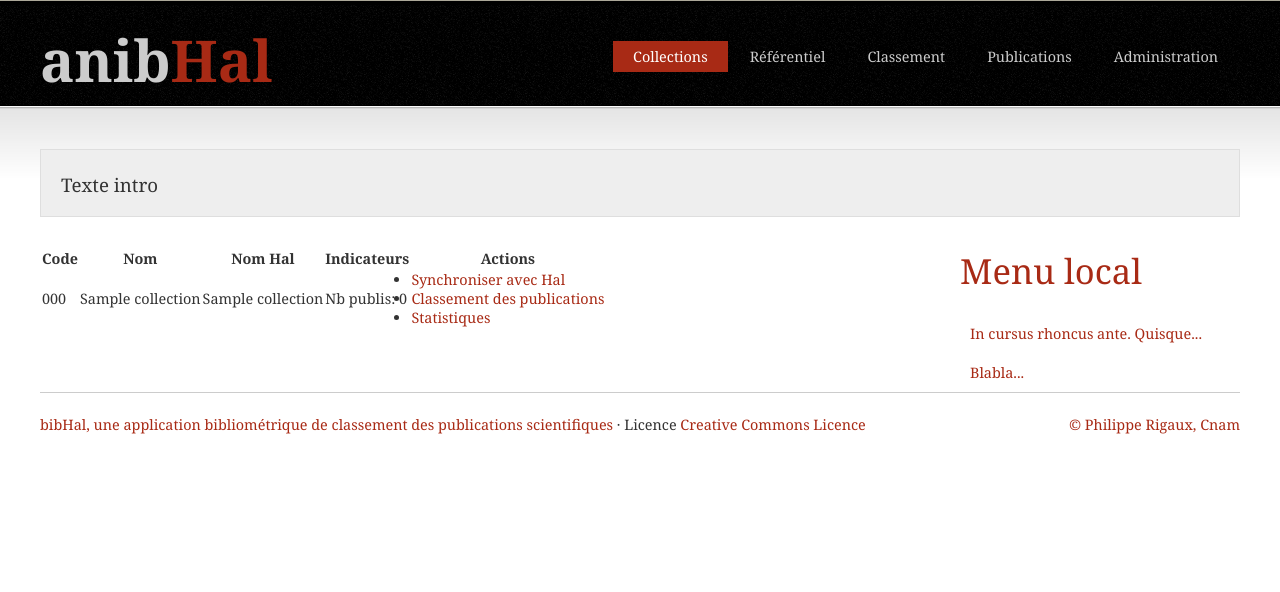
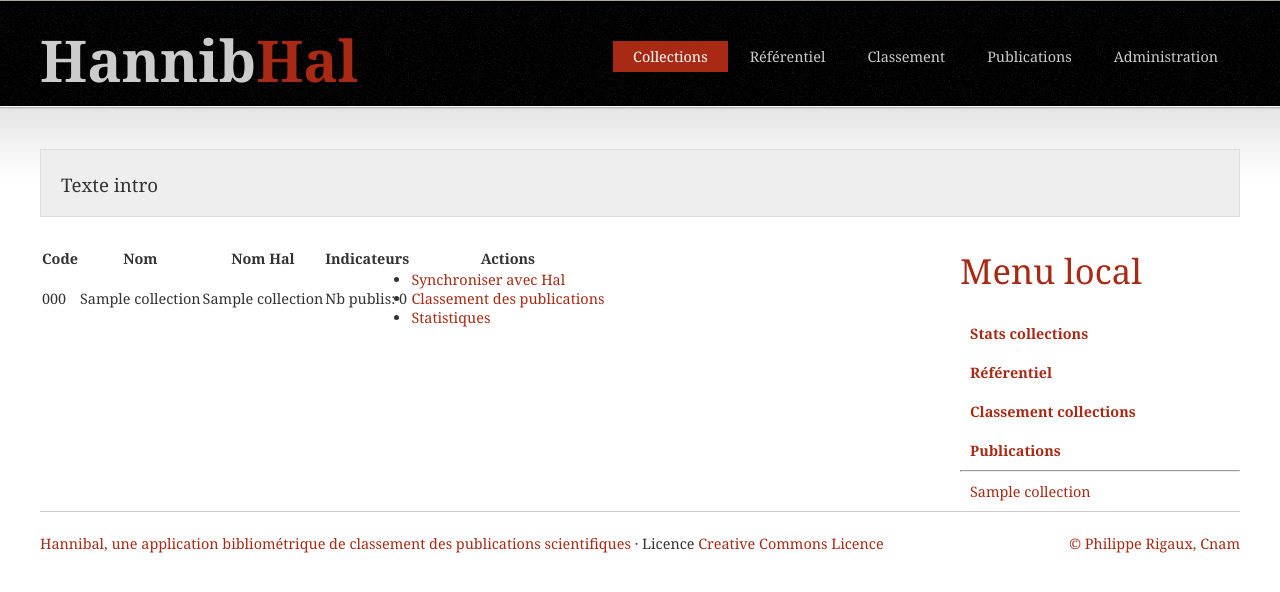
Before and after one commit to cedric-cnam/cristhal, a Django app: page / in a window 1280 px wide. Shown: the top 592 px of the page. Run offline with Django 3.2, Linux system fonts and the light colour scheme; a user stored in the database is signed in; tables that the repository leaves empty hold one stand-in row (values such as "Sample post").

Commit message:
Début d'intégration des publis

```diff
--- a/accueil/views.py
+++ b/accueil/views.py
@@ -2,6 +2,7 @@ from django.shortcuts import render
 import logging
 
 
+@login_required
 def index(request):
     context = {"titre": "Accueil",
                "css_sous_menu_accueil": "current_page_item"}
--- a/bibhal/urls.py
+++ b/bibhal/urls.py
@@ -3,8 +3,10 @@ from django.urls import path
 from django.conf.urls import include, url
 from django.conf import settings
 from django.conf.urls.static import static
+from django.contrib import admin
 
 urlpatterns = [
     path('', include('publis.urls')),
+        url(r'^admin/', admin.site.urls),
      path('accounts/', include('django.contrib.auth.urls')),
 ]+ static(settings.MEDIA_URL, document_root=settings.MEDIA_ROOT)
--- a/templates/layout.html
+++ b/templates/layout.html
@@ -3,19 +3,19 @@
 <!DOCTYPE html PUBLIC "-//W3C//DTD XHTML 1.0 Strict//EN" "http://www.w3.org/TR/xhtml1/DTD/xhtml1-strict.dtd">
 <html xmlns="http://www.w3.org/1999/xhtml">
 <head>
-<title>anibHal - Classement de publications scientifiques</title>
+<title>Hannibal - Classement de publications scientifiques</title>
 <meta http-equiv="content-type" content="text/html;charset=utf-8" />
 <link rel="stylesheet" href="/static/css/style.css" type="text/css" />
 </head>
 <body>
 <div id="content">
-  <h1><span class="hr">anib</span>Hal</h1>
+  <h1><span class="hr">Hannib</span>Hal</h1>
   <ul id="top">
     <li><a class="current" href="#">Collections</a></li>
     <li><a href="#">Référentiel</a></li>
     <li><a href="#">Classement</a></li>
     <li><a href="#">Publications</a></li>
-        <li><a href="#">Administration</a></li>
+        <li><a href="{% url 'admin:index'  %}">Administration</a></li>
   </ul>
 
 
@@ -33,15 +33,20 @@
   <div id="right">
     <h2>Menu local</h2>
     <ul>
-      <li><a href="#">In cursus rhoncus ante. Quisque...</a></li>
-      <li><a href="#">Blabla...</a></li>
+      {% for item in menu_local %}
+       {% if item.url == "#" %}
+         {{item.lien|safe}}
+        {% else %}
+          <li><a href="{{item.url}}">{{item.lien|safe}}</a></li>
+         {% endif %}
+      {% endfor %}
     </ul>
   </div>
 
 
   <div id="footer">
     <p id="r"><a href="mailto:philippe.rigaux@cnam.fr">&copy; Philippe Rigaux, Cnam</a></p>
-    <p> <a href="https://github.com/cedric-cnam/pubrank">bibHal, une application bibliométrique de classement des publications scientifiques</a>  &middot;   Licence <a href="http://creativecommons.org/licenses/by-nc-sa/3.0/">Creative Commons Licence</a></p>
+    <p> <a href="https://github.com/cedric-cnam/pubrank">Hannibal, une application bibliométrique de classement des publications scientifiques</a>  &middot;   Licence <a href="http://creativecommons.org/licenses/by-nc-sa/3.0/">Creative Commons Licence</a></p>
   </div>
   </div>
 
```
Also changed, not shown: templates/registration/login.html (added, +17 -0 lines), 1 other file.
